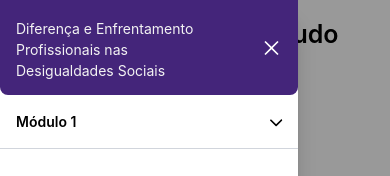
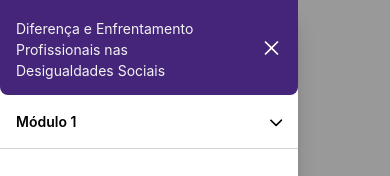
Before and after one commit to pvictor1206/modulos-enfrentamentos-IUVI, a React (Vite) app: page / in a window 390 px wide. Shown: the top 176 px of the page. Built offline with nearby package versions, Linux system fonts and the light colour scheme.

Commit message:
tamanho fonte mobile titulo

```diff
--- a/src/index.css
+++ b/src/index.css
@@ -11,6 +11,6 @@
 }
 
 @layer components {
-  .title-module { @apply text-left text-[25px] font-semibold; }
+  .title-module { @apply text-left font-semibold text-[18px] md:text-[25px]; }
   .Line-After-Title { @apply h-2 bg-[#C9BFEF] rounded-b-lg mt-1 w-[calc(95vw-var(--content-left)-32px)]; }
 }
```
